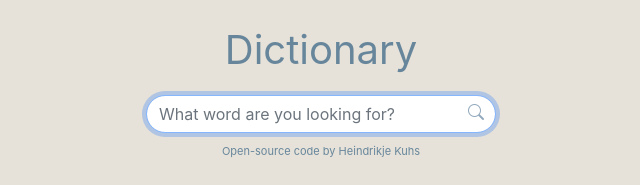
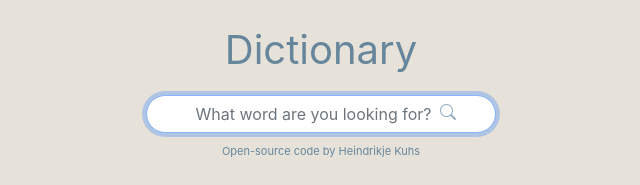
Before and after one commit to heindrikje/dictionary-app-react, a React (Create React App) app: page / in a window 1280 px wide. Shown: the top 185 px of the page, without its empty margins (269-909 px from the left). Built offline with nearby package versions, Linux system fonts and the light colour scheme.

Commit message:
Added dictionary API integration

```diff
--- a/package.json
+++ b/package.json
@@ -6,6 +6,7 @@
     "@testing-library/jest-dom": "^5.16.1",
     "@testing-library/react": "^12.1.2",
     "@testing-library/user-event": "^13.5.0",
+    "axios": "^0.25.0",
     "bootstrap-icons": "^1.7.2",
     "react": "^17.0.2",
     "react-dom": "^17.0.2",
--- a/src/SearchForm.css
+++ b/src/SearchForm.css
@@ -7,12 +7,14 @@
 .SearchForm input {
   border-radius: 30px;
   box-shadow: 4px 4px 4px rgba(0, 0, 0, 0.3);
+  color: #7c99ac;
+  text-align: center;
 }
 
 .SearchForm .bi-search {
   color: #92a9bd;
   position: absolute;
-  right: 12px;
+  right: 40px;
   top: 5px;
   transition: all 150ms ease-in-out;
 }
--- a/src/SearchForm.js
+++ b/src/SearchForm.js
@@ -1,12 +1,18 @@
 import React, { useState } from "react";
+import axios from "axios";
 import "./SearchForm.css";
 
 export default function SearchForm() {
   const [word, setWord] = useState("");
 
-  function handleSubmit(event) {
+  function handleResponse(response) {
+    console.log(response.data);
+  }
+
+  function search(event) {
     event.preventDefault();
-    alert(`Searching for the definition of ${word}`);
+    let apiUrl = `https://api.dictionaryapi.dev/api/v2/entries/en/${word}`;
+    axios.get(apiUrl).then(handleResponse);
   }
 
   function updateWord(event) {
@@ -14,7 +20,7 @@ export default function SearchForm() {
   }
   return (
     <div className="SearchForm">
-      <form onSubmit={handleSubmit} className="flexContainer">
+      <form onSubmit={search} className="flexContainer">
         <input
           type="search"
           placeholder="What word are you looking for?"
@@ -23,7 +29,7 @@ export default function SearchForm() {
           onChange={updateWord}
         />
       </form>
-      <i class="bi bi-search"></i>
+      <i className="bi bi-search"></i>
     </div>
   );
 }
@@ -31,11 +37,11 @@ export default function SearchForm() {
 // Hintergrundbild von Büchern/Wörtern
 // für die einzelnen Sachen eigene [weiße] Dinger?
 // Oder Hintergrund mit Farbverlauf; einzelne Dinger mit gleichem, aber dann mit Box shadow, sodass sie "hervorstehen"
-// statt react Zeichen im Tab, ein Buch Icon
+// statt react Zeichen im Tab ein Buch Icon
 // coole Schriftarten
 // cooler Header
 // Dictionary evtl auch als Header mit mehreren Büchern im Hintergrund
-// br zwischen den Sachen (oder auch nur nach search engine)
+// hr zwischen den Sachen (oder auch nur nach search engine)
 // cooles Bild oder Icon über Dictionary App
 // Synonyme in kleinen platten "Kreisen" (Art buttons)
 // Anhörding (Icon/Play-Button) und Lautschrift in einem Button-Ding?
```
Also changed, not shown: public/manifest.json, 1 other file (tests, documents, lock files or other folders).
